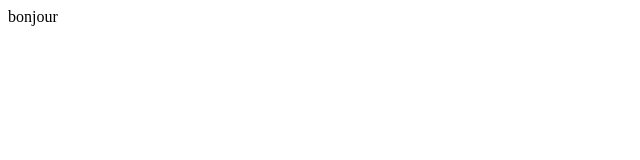
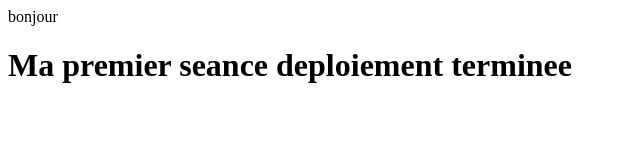
Before and after one commit to Tchokomenischaron1/deployment-, a plain HTML site: page index.html in a window 1280 px wide. Shown: the whole page, without its empty margins (0-640 px from the left). Drawn offline with Linux system fonts and the light colour scheme.

Commit message:
je t'aime mon jésusco

```diff
--- a/index.html
+++ b/index.html
@@ -6,6 +6,6 @@
     <title>Document</title>
 </head>
 <body>bonjour
-
+    <h1>Ma premier seance deploiement terminee </h1>
 </body>
 </html>
```
